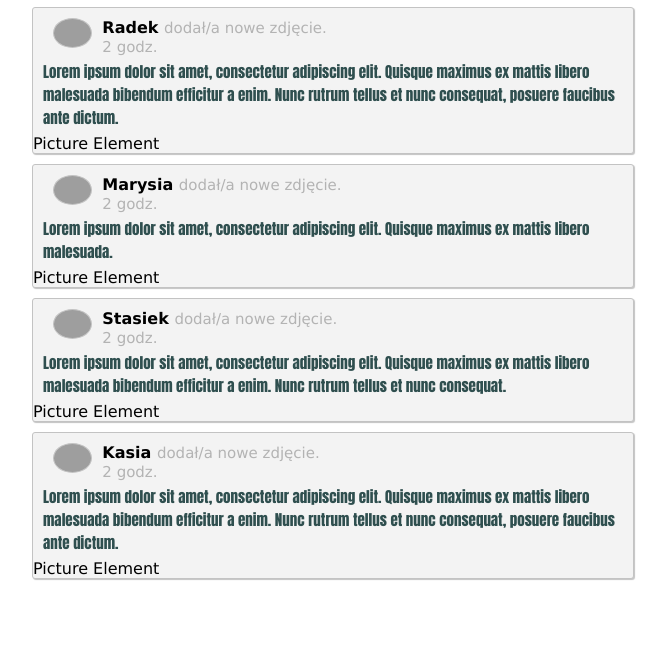
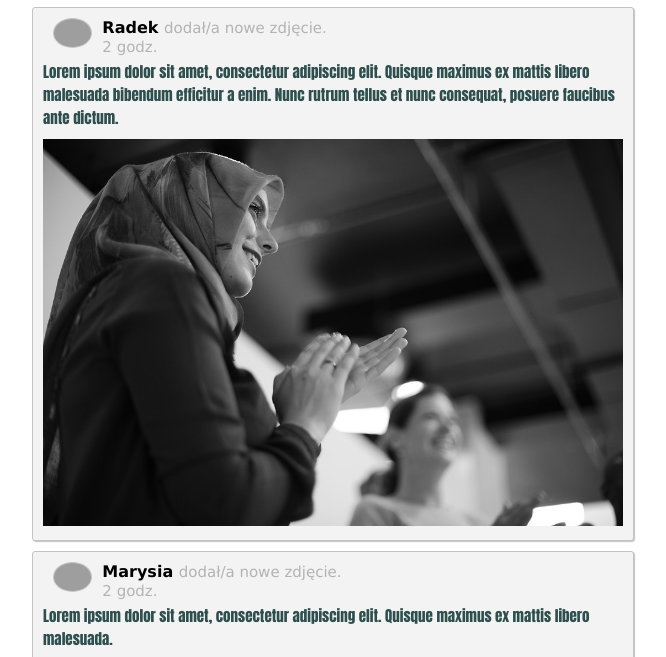
Before and after one commit to RadekRo/social-card-react-app, a React app: page / in a window 1280 px wide. Shown: the part 83-740 px from the top of the page, without its empty margins (307-973 px from the left). Built offline with nearby package versions, Linux system fonts and the light colour scheme; grey boxes are pictures that could not be loaded.

Commit message:
Added pictures section. Stylized. Tested

```diff
--- a/src/components/App.js
+++ b/src/components/App.js
@@ -21,13 +21,13 @@ class App extends Component {
              <img src="/images/title.png" alt="Social App icon" className="img-title" /><br/>
               Social Card Application
          </div>
-             {this.state.contents.map((content,idx) =>
+             {this.state.contents.map(content =>
                  <SocialCard
                      user={ content.user }
                      message={ content.info }
                      email={ content.email }
-                     graph={ content.id }
-                     key={ idx }
+                     img={ content.id }
+                     key={ content.id }
                  />
              )}
      </React.Fragment>
--- a/src/components/Picture.js
+++ b/src/components/Picture.js
@@ -2,10 +2,18 @@ import React, { Component } from 'react';
 
 class Picture extends Component {
     render() {
+
+        console.log(this.props);
+
+        const pictureLink = '/images/' + this.props.img + '.jpg';
+
         return (
-            <React.Fragment>
-                Picture Element
-            </React.Fragment>
+            <div id="picture">
+                <img
+                    src={ pictureLink }
+                    alt="added by user"
+                />
+            </div>
         );
     }
 }
--- a/src/components/SocialCard.js
+++ b/src/components/SocialCard.js
@@ -6,6 +6,7 @@ import Picture from "./Picture";
 
 class SocialCard extends Component {
     render() {
+        console.log(this.props);
         return (
             <React.Fragment>
                 <div id="social-card">
@@ -17,7 +18,7 @@ class SocialCard extends Component {
                         message={ this.props.message }
                     />
                     <Picture
-                        graph={ this.props.graph }
+                        img={ this.props.img }
                     />
                 </div>
             </React.Fragment>
--- a/src/css/styles.css
+++ b/src/css/styles.css
@@ -51,3 +51,12 @@
     font-family: Impact, Charcoal, sans-serif;
     font-size: 15px;
 }
+
+#picture {
+    width: 580px;
+    margin: 10px;
+}
+
+#picture img {
+    width: 580px;
+}
```
